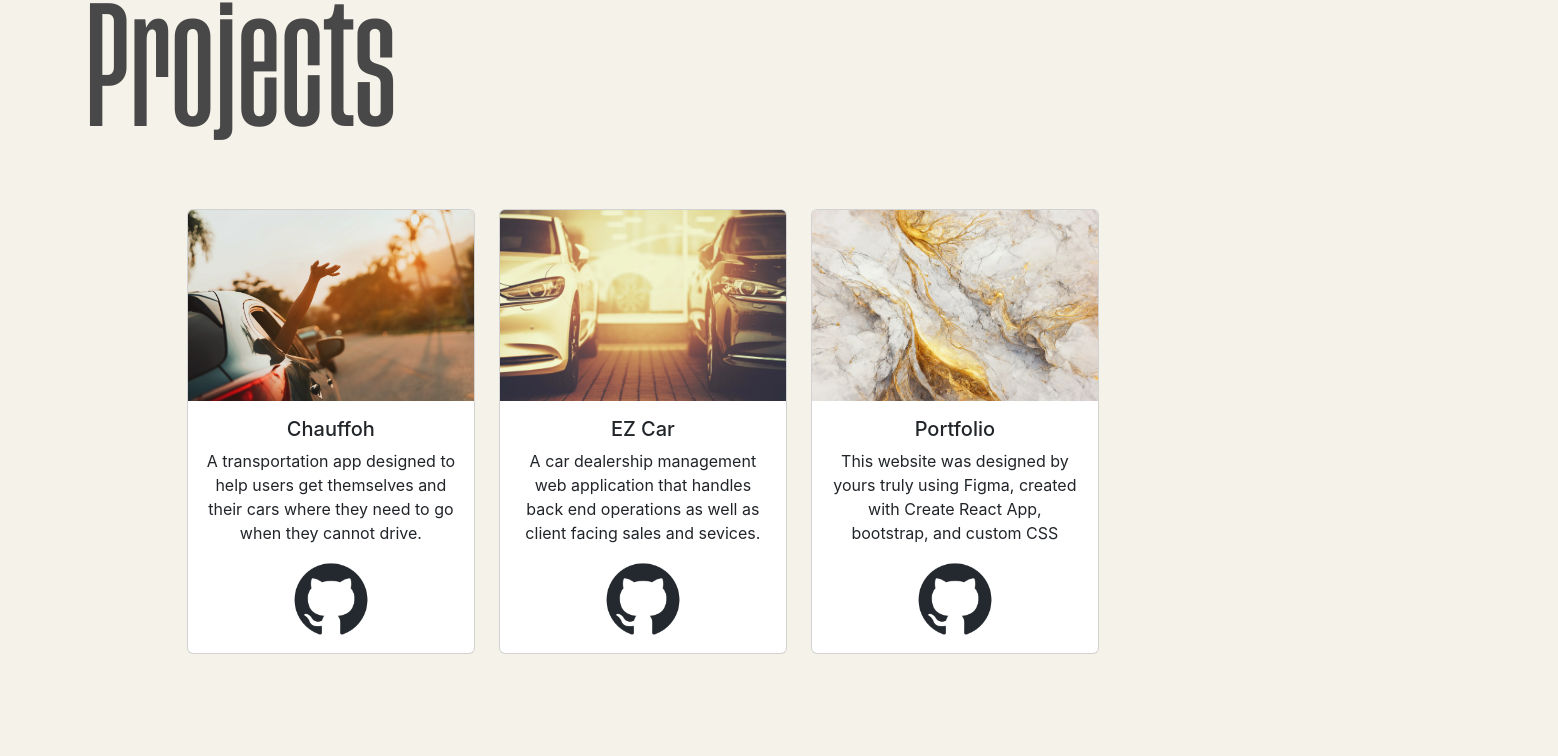
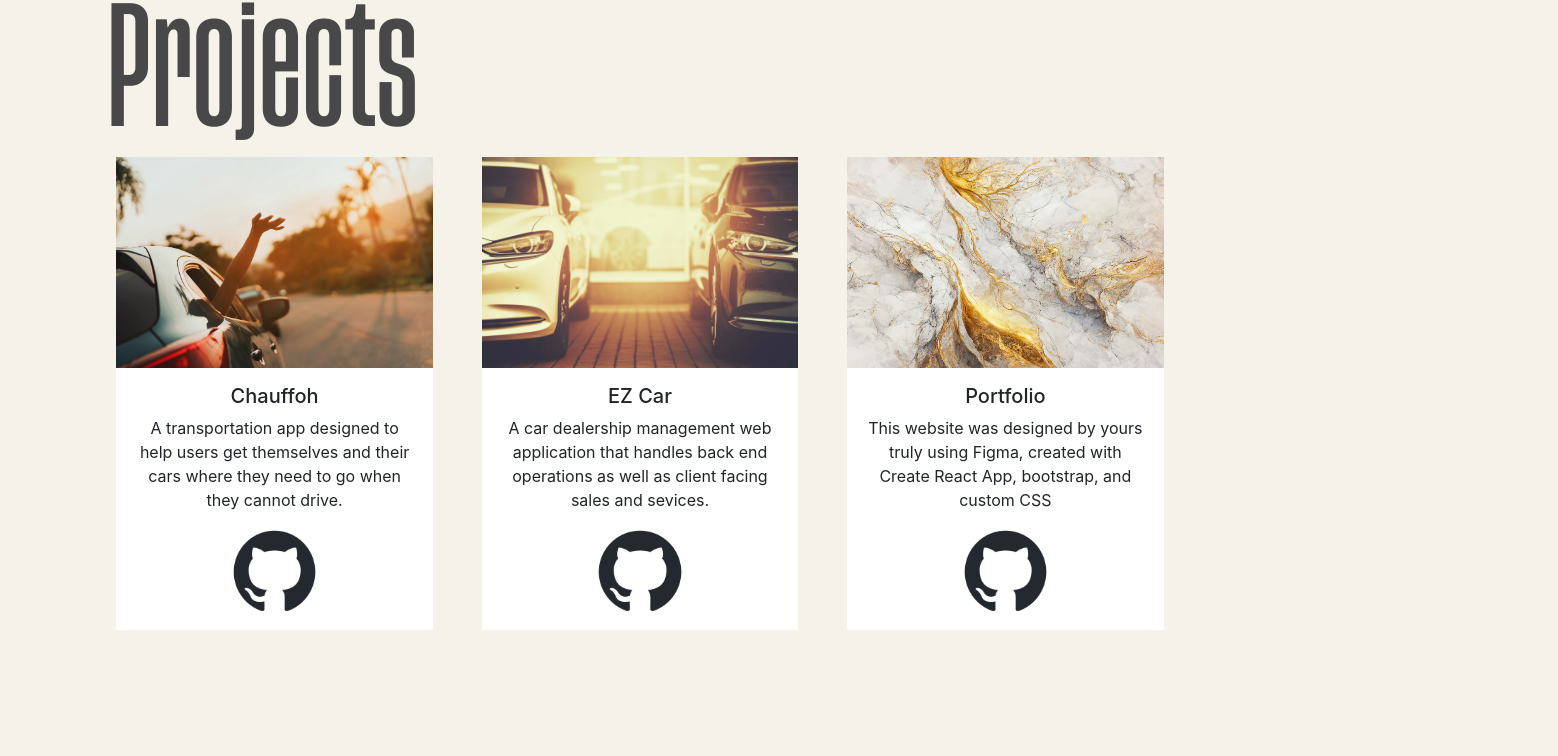
Before and after one commit to rosannawyatt/portfolio, a React (Create React App) app: page / in a window 1280 px wide. Shown: the part 1763-2519 px from the top of the page, 1558 px wide, since content can reach past the window. Built offline with nearby package versions, Linux system fonts and the light colour scheme.

Commit message:
flexboxed the rest of the rows

```diff
--- a/src/App.css
+++ b/src/App.css
@@ -142,8 +142,8 @@
 }
 
 .contact-section {
-  margin: auto;
-  padding: 100px;
+  display: flex;
+  align-items: center;
 }
 
 .linkedin {
@@ -177,6 +177,7 @@ body {
   display: flex;
   min-height: 100vh;
   width: 100%;
+  align-items: center;
 }
 
 /* colours */
@@ -217,3 +218,52 @@ body {
   align-items: space-evenly;
   gap: 10%;
 }
+
+.project-row {
+  display: flex;
+  flex-flow: row wrap;
+  justify-content: space-evenly;
+  gap: 3%;
+}
+
+.project-card {
+  margin: 0;
+  padding: 0;
+  flex-basis: 29.33%;
+}
+
+.project-text {
+  background-color: #FFFFFF;
+  padding: 1rem;
+}
+
+.edu-row {
+  display: flex;
+  flex-flow: row wrap;
+  justify-content: space-evenly;
+  gap: 3%;
+}
+
+.edu-card {
+  margin: 0;
+  padding: 0;
+  flex-basis: 20%;
+}
+
+.edu-text {
+  padding: 1rem;
+}
+
+.contact-row {
+  display: flex;
+  flex-flow: row wrap;
+  justify-content: space-evenly;
+  align-items: center;
+  gap: 3%;
+}
+
+.contact-link {
+  margin: 0;
+  padding: 0;
+  flex-basis: 30%;
+}
--- a/src/App.js
+++ b/src/App.js
@@ -107,44 +107,38 @@ function App() {
           <a id='projects'>
             <div className='projects'>
               <h1 className='project-header'>Projects</h1>
-              <div class="container text-center" style={{width: "100%", marginTop: 60, marginLeft: "8%"}}>
-                <div class="row align-items-center">
-                  <div class="col">
-                    <div class="card" style={{width: "18rem", margin: "auto"}}>
+              <div>
+                <div className='project-row'>
+                  <figure className='project-card'>
                     <img src={chauffoh} class="card-img-top" alt="..." />
-                      <div class="card-body">
-                        <h5 class="card-title">Chauffoh</h5>
-                        <p class="card-text">A transportation app designed to help users get themselves and their cars where they need to go when they cannot drive.</p>
+                    <figcaption className='project-text'>
+                      <h5>Chauffoh</h5>
+                      <p>A transportation app designed to help users get themselves and their cars where they need to go when they cannot drive.</p>
                       <a href="https://github.com/rosannawyatt/chauffoh">
                         <img className='github-logo' src={githubLogo} />
                       </a>
-                      </div>
-                    </div>
-                  </div>
-                  <div class="col">
-                    <div class="card" style={{width: "18rem", margin: "auto" }}>
+                    </figcaption>
+                  </figure>
+                  <figure className='project-card'>
                     <img src={cars} class="card-img-top" alt="..." />
-                      <div class="card-body">
-                        <h5 class="card-title">EZ Car</h5>
-                        <p class="card-text">A car dealership management web application that handles back end operations as well as client facing sales and sevices.</p>
+                    <figcaption className='project-text'>
+                      <h5>EZ Car</h5>
+                      <p>A car dealership management web application that handles back end operations as well as client facing sales and sevices.</p>
                       <a href="https://github.com/rosannawyatt/EZ-Car">
                         <img className='github-logo' src={githubLogo} />
                       </a>
-                      </div>
-                    </div>
-                  </div>
-                  <div class="col">
-                    <div class="card" style={{width: "18rem", margin: "auto"}}>
+                    </figcaption>
+                  </figure>
+                  <figure className='project-card'>
                     <img src={background} class="card-img-top" alt="..." />
-                      <div class="card-body">
-                        <h5 class="card-title">Portfolio</h5>
-                        <p class="card-text">This website was designed by yours truly using Figma, created with Create React App, bootstrap, and custom CSS</p>
+                    <figcaption className='project-text'>
+                      <h5>Portfolio</h5>
+                      <p>This website was designed by yours truly using Figma, created with Create React App, bootstrap, and custom CSS</p>
                       <a href="https://github.com/rosannawyatt/portfolio">
                         <img className='github-logo' src={githubLogo} />
                       </a>
-                      </div>
-                    </div>
-                  </div>
+                    </figcaption>
+                  </figure>
                 </div>
               </div>
             </div>
@@ -155,30 +149,28 @@ function App() {
             <div className='education-section'>
               <h1 className='education-header'>Education</h1>
               <div className='edu-cards'>
-                <div class="row">
-                  <div class="col">
-                    <div class="card" style={{width: "18rem", margin: "auto", backgroundColor: "#f5f3e9", borderColor: "#f5f3e9"}}>
+                <div>
+                  <div className='edu-row'>
+                    <figure className='edu-card'>
                       <img src={tulane} class="card-img-top" alt="..." />
-                      <div class="card-body">
-                        <h5 class="card-title">Tulane University</h5>
+                      <figcaption className='edu-text'>
+                        <h5>Tulane University</h5>
                         <h6>New Orleans, LA</h6>
                         <h7 className='card-subtitle'>2009-2013</h7>
                         <p> </p>
                         <p class="card-text">Bachelor's degree in Latin American Studies, cum laude</p>
-                      </div>
-                    </div>
-                  </div>
-                  <div class="col">
-                    <div class="card" style={{width: "18rem", margin: "auto", backgroundColor: "#f5f3e9", borderColor: "#f5f3e9" }}>
+                      </figcaption>
+                    </figure>
+                    <figure className='edu-card'>
                       <img src={hackreactor} class="card-img-top" alt="..." style={{padding:30, width:"80%", marginLeft:30}} />
-                      <div class="card-body">
-                        <h5 class="card-title">Hack Reactor</h5>
+                      <figcaption className='edu-text'>
+                        <h5>Hack Reactor</h5>
                         <h6>Galvanize Inc</h6>
                         <h7 className='card-subtitle'>2023</h7>
                         <p> </p>
                         <p class="card-text">Advanced Software Engineering Certificate, full stack</p>
-                      </div>
-                    </div>
+                      </figcaption>
+                    </figure>
                   </div>
                 </div>
               </div>
@@ -187,26 +179,21 @@ function App() {
         </div>
         <div className='panel' data-color='dark'>
           <a id='contact'>
-            <div className='contact-section'>
-              <div class="container text-center" style={{ marginLeft: "15%", padding: 0}}>
-                <div class="row align-items-center">
-                  <div class="col" style={{ marginTop: "5%", marginBottom: "5%"}}>
+            <div className='contact-row'>
+              <div className='contact-link'>
                 <a href='https://www.linkedin.com/in/rosannawyatt/'>
                   <img src={linkedin} alt='linkedin logo' className='linkedin' />
                 </a>
               </div>
-                  <div class="col" style={{ marginTop: "5%", marginBottom: "5%"}}>
+              <div className='contact-link'>
                 <img src={email} alt='email logo' className='email' />
               </div>
-                  <div class="col" style={{ marginTop: "6%", marginBottom: "5%"}}>
+              <div className='contact-link'>
                 <a href='https://github.com/rosannawyatt'>
                   <img src={github} alt='github logo' className='github' />
                 </a>
               </div>
             </div>
-              </div>
-            </div>
-          <img className='footer' src={footer} alt='...' />
           </a>
         </div>
       </div>
```
Lines whose indentation alone changed are shown as unchanged.
